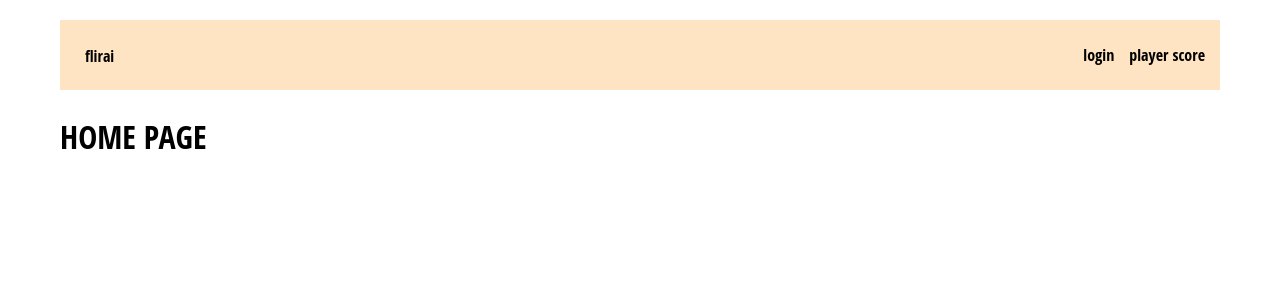
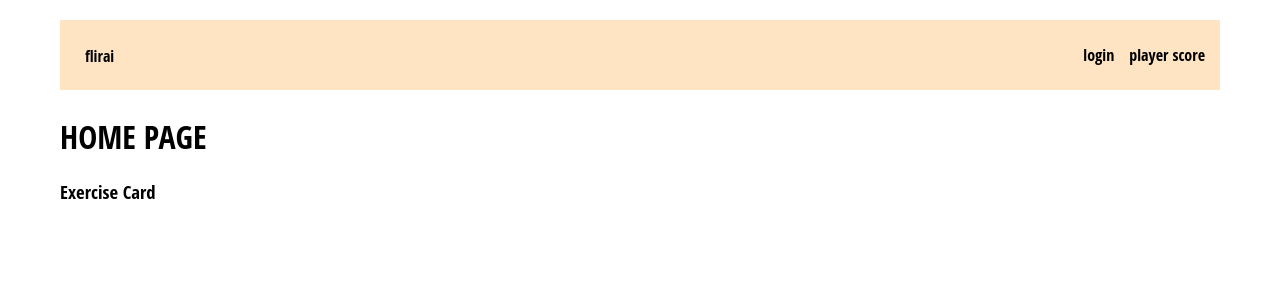
Before and after one commit to dotsync/flirai-fitness-app, a React (Create React App) app: page /home in a window 1280 px wide. Shown: the top 300 px of the page. Built offline with nearby package versions, Linux system fonts and the light colour scheme; no server answers.

Commit message:
Creates basic ExerciseCard component

```diff
--- /dev/null
+++ b/src/components/ExerciseCard/ExerciseCard.jsx
@@ -0,0 +1,9 @@
+import React from 'react';
+
+export default function ExerciseCard() {
+  return (
+    <div>
+      <h3>Exercise Card</h3>
+    </div>
+  );
+}
--- /dev/null
+++ b/src/pages/Homepage/Homepage.css
@@ -0,0 +1,3 @@
+.workout {
+  width: 100px;
+}
--- a/src/pages/Homepage/Homepage.jsx
+++ b/src/pages/Homepage/Homepage.jsx
@@ -1,9 +1,11 @@
 import React from 'react';
+import ExerciseCard from '../../components/ExerciseCard/ExerciseCard';
 
 export default function Homepage() {
   return (
     <div>
       <h1>HOME PAGE</h1>
+      <ExerciseCard />
     </div>
   );
 }
```
Also changed, not shown: 1 other file (tests, documents, lock files or other folders).
